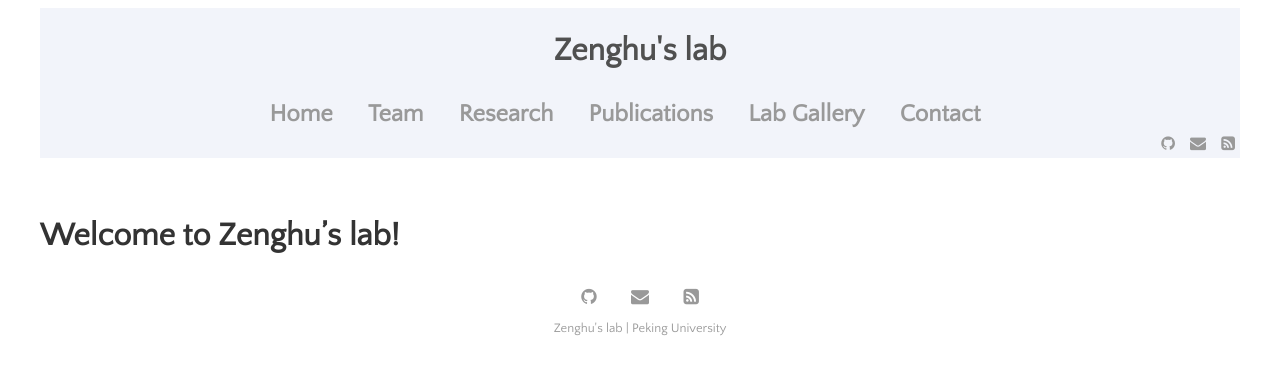
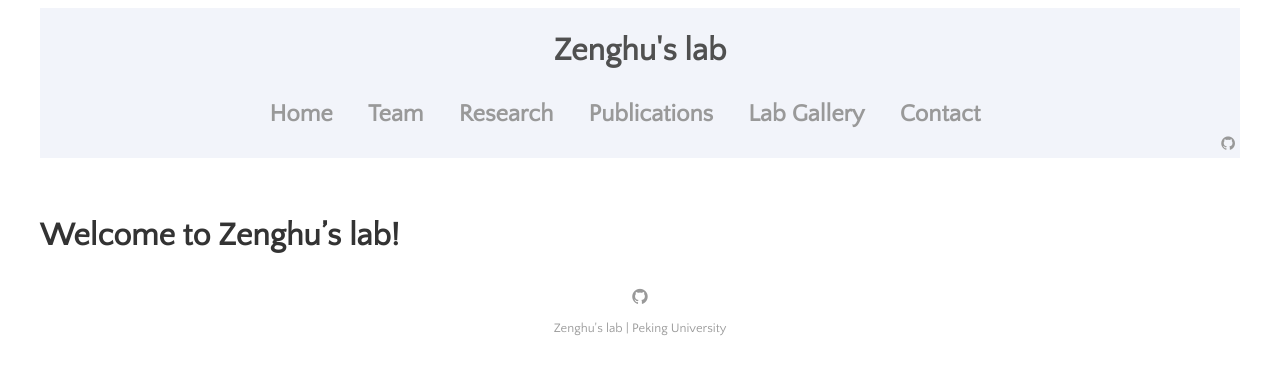
Before and after one commit to ZenghuPKU/zenghupku.github.io, a Jekyll site: the page built from menu/blog.md, in a window 1280 px wide. Shown: the top 375 px of the page. Built offline with Jekyll 4.4.1, drawn with Linux system fonts in a browser that asks for light colours.

Commit message:
remove other icon

```diff
--- a/_data/settings.yml
+++ b/_data/settings.yml
@@ -19,8 +19,8 @@ menu:
 # Available social icons are powered by Font Awesome, so you can use any icon that they offer
 social:
 - {icon: 'github',     link: 'https://github.com/ZenghuPKU'}
-- {icon: 'envelope',   link: 'mailto:huzeng@pku.edu.cn'}
-- {icon: 'rss-square', link: '/feed.xml'}
+# - {icon: 'envelope',   link: 'mailto:huzeng@pku.edu.cn'}
+# - {icon: 'rss-square', link: '/feed.xml'}
 # - {icon: 'rss-square', link: '/rss-feed.xml'}
 
 # Customize site text
```
